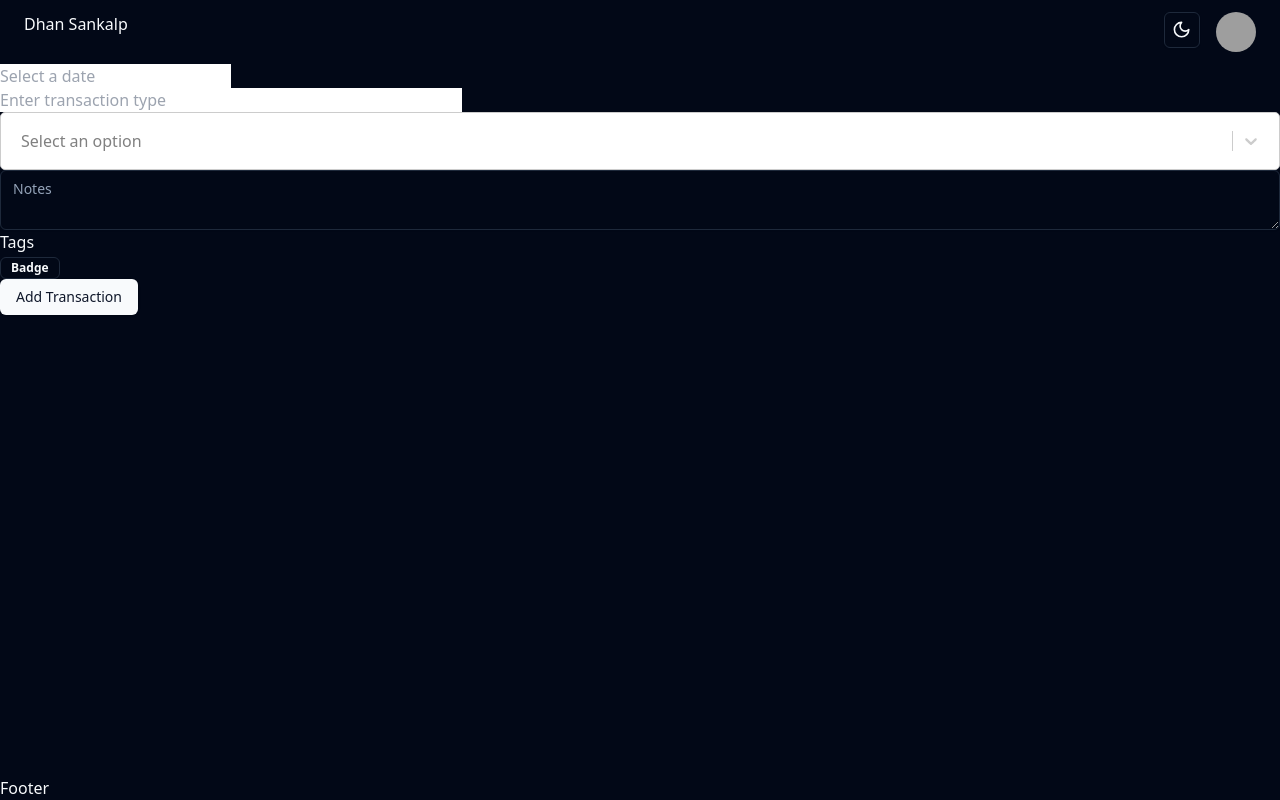
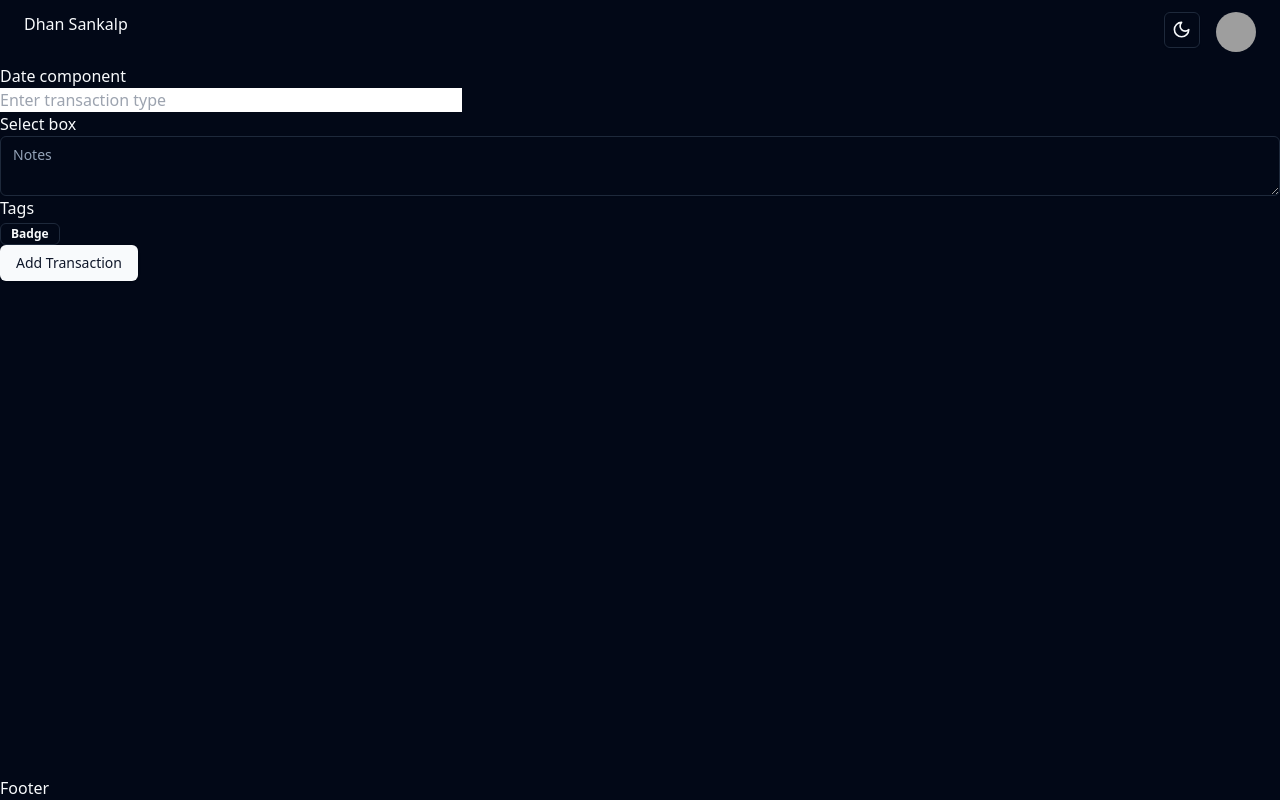
Before and after one commit to Kaushal297/dhan-sankalp, a React (Vite) app in the folder frontend/: page / in a window 1280 px wide. Built offline with nearby package versions, Linux system fonts and the light colour scheme; grey boxes are pictures that could not be loaded.

Commit message:
removed react-select & react-datepicker

```diff
--- a/frontend/package.json
+++ b/frontend/package.json
@@ -19,18 +19,14 @@
     "clsx": "^2.1.0",
     "lucide-react": "^0.367.0",
     "react": "^18.2.0",
-    "react-datepicker": "^6.6.0",
     "react-dom": "^18.2.0",
-    "react-select": "^5.8.0",
     "tailwind-merge": "^2.2.2",
     "tailwindcss-animate": "^1.0.7"
   },
   "devDependencies": {
     "@types/node": "^20.12.7",
     "@types/react": "^18.2.66",
-    "@types/react-datepicker": "^6.2.0",
     "@types/react-dom": "^18.2.22",
-    "@types/react-select": "^5.0.1",
     "@typescript-eslint/eslint-plugin": "^7.2.0",
     "@typescript-eslint/parser": "^7.2.0",
     "@vitejs/plugin-react-swc": "^3.5.0",
--- a/frontend/src/components/common/DateComponent.tsx
+++ /dev/null
@@ -1,24 +0,0 @@
-import React, { useState } from 'react';
-import DatePicker from 'react-datepicker';
-import 'react-datepicker/dist/react-datepicker.css';
-
-const DateComponent: React.FC = () => {
-	const [selectedDate, setSelectedDate] = useState<Date | null>(null);
-
-	const handleDateChange = (date: Date | null) => {
-		setSelectedDate(date);
-	};
-
-	return (
-		<div className="date-picker">
-			<DatePicker
-				selected={selectedDate}
-				onChange={handleDateChange}
-				placeholderText="Select a date"
-				dateFormat="dd-MM-yyyy"
-			/>
-		</div>
-	);
-};
-
-export default DateComponent;
--- a/frontend/src/components/common/SelectComponent.tsx
+++ /dev/null
@@ -1,61 +0,0 @@
-import React, { useContext } from 'react';
-import Select, { StylesConfig } from 'react-select';
-import { ThemeProviderContext } from '../ThemeProvider';
-
-interface Option {
-	value: string;
-	label: string;
-}
-
-interface Group {
-	label: string;
-	options: Option[];
-}
-
-interface Props {
-	options: Group[];
-}
-
-const SelectComponent: React.FC<Props> = ({ options }) => {
-	const { theme } = useContext(ThemeProviderContext);
-
-	const customStyles: StylesConfig<Option, false, Group> = {
-		control: (provided) => ({
-			...provided,
-			width: '100%',
-			padding: '10px',
-			border: '1px solid #ccc',
-			borderRadius: '5px',
-			fontSize: '16px',
-		}),
-		option: (provided) => ({
-			...provided,
-			padding: '10px',
-			fontSize: '16px',
-		}),
-		groupHeading: (provided) => ({
-			...provided,
-			fontWeight: 'bold',
-		}),
-	};
-
-	const color = theme === 'dark' ? '#fff' : '#000'
-
-	return (
-		<Select
-			options={options}
-			styles={customStyles}
-			placeholder="Select an option"
-			isSearchable={true}
-			theme={(theme) => ({
-				...theme,
-				colors: {
-					...theme.colors,
-					primary: color,
-				},
-			})}
-		/>
-	);
-};
-
-export default SelectComponent;
--- a/frontend/src/ledger/Ledger.tsx
+++ b/frontend/src/ledger/Ledger.tsx
@@ -1,7 +1,4 @@
 import React from 'react';
-import DateComponent from '../components/common/DateComponent';
-import { transactionLinkOptions } from '../assets/dummyData/utils';
-import SelectComponent from '../components/common/SelectComponent';
 import { Button } from '@/components/ui/button';
 import { Textarea } from "@/components/ui/textarea"
 import BadgeComponent from '@/components/common/BadgeComponent';
@@ -21,12 +18,11 @@ const handleAddTransaction = () => {
 const Ledger: React.FC<Props> = () => {
 	return (
 		<div className='lc-content'>
-			<DateComponent />
+			<div>Date component</div>
 			<input type="text" placeholder='Enter transaction type' onKeyUp={handleAutoSuggestion} />
 			<input type="number" name="amount" />
-			<SelectComponent
-				options={transactionLinkOptions}
-			/>
+
+			<div>Select box</div>
 			<Textarea placeholder='Notes' />
 
 			<div>
```
Also changed, not shown: 1 other file (tests, documents, lock files or other folders).
